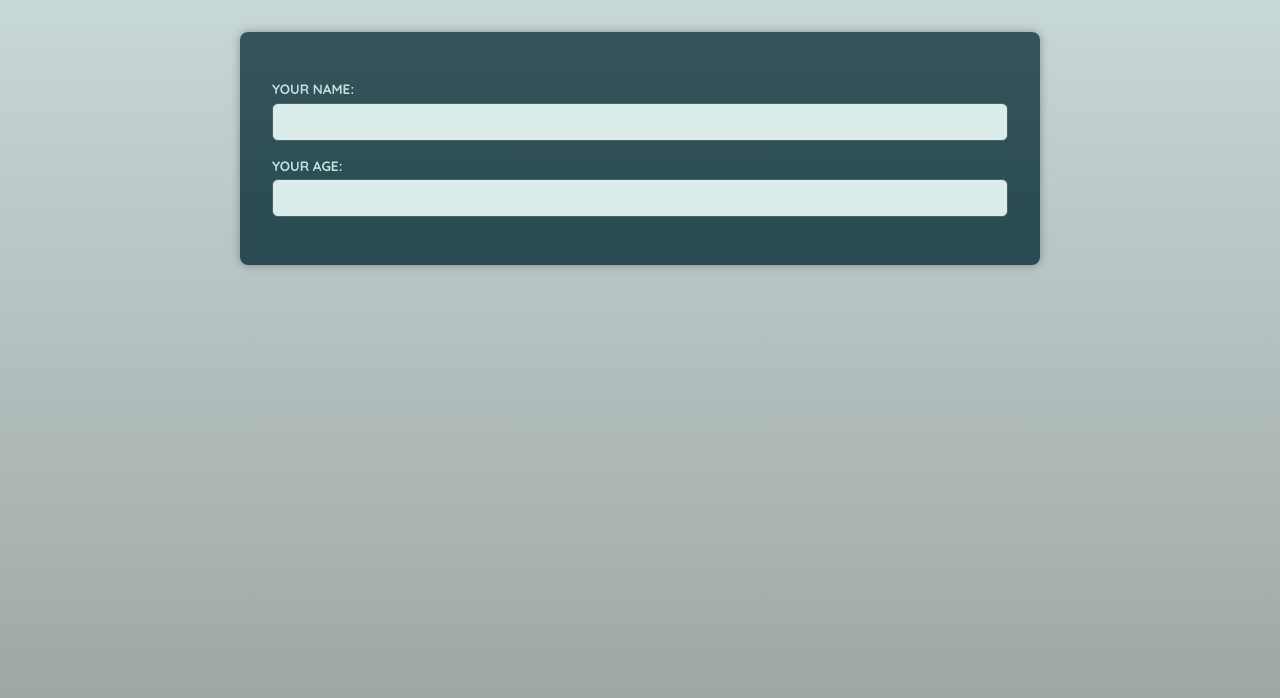
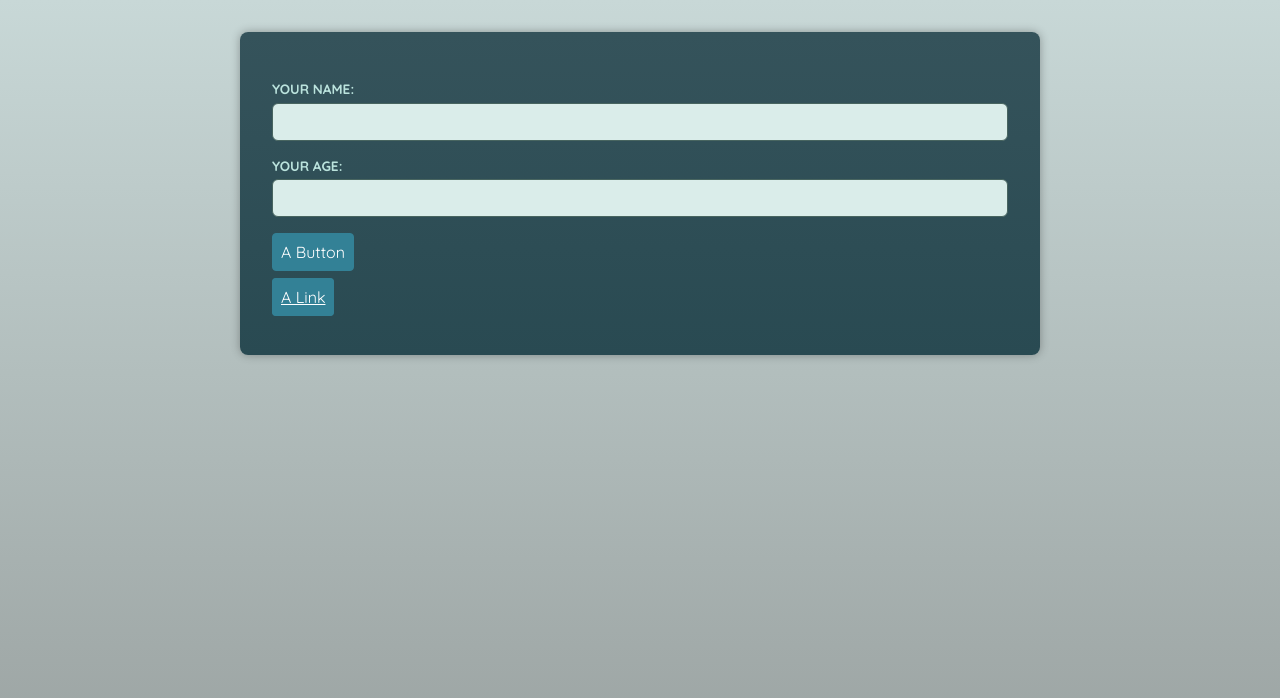
Before and after one commit to TetianaKlitna/react-typescript-advanced, a React (Vite) app: page / in a window 1280 px wide. Shown: the top 698 px of the page. Built offline with nearby package versions, Linux system fonts and the light colour scheme; a web font is replaced by a local one.

Commit message:
'Button'

```diff
--- a/src/App.tsx
+++ b/src/App.tsx
@@ -1,10 +1,17 @@
 import Input from './components/Input';
+import Button from './components/Button';
 
 function App() {
   return (
     <>
-      <Input label="Your name:" id="name" type="text"/>
+      <Input label="Your name:" id="name" type="text" />
       <Input label="Your age:" id="age" type="number" />
+      <p>
+        <Button el="button">A Button</Button>
+      </p>
+      <p>
+        <Button el="link" href="https://google.com">A Link</Button>
+      </p>
     </>
   );
 }
--- /dev/null
+++ b/src/components/Button.tsx
@@ -0,0 +1,19 @@
+import { ComponentPropsWithoutRef } from 'react';
+
+type ButtonProps = {
+  el: 'button';
+} & ComponentPropsWithoutRef<'button'>;
+
+type LinkProps = {
+  el: 'link';
+} & ComponentPropsWithoutRef<'a'>;
+
+const Button = (props: ButtonProps | LinkProps) => {
+  const { el } = props;
+  if (el === 'link') {
+    return <a {...props} className="button"></a>;
+  }
+  return <button {...props} className="button"></button>;
+};
+
+export default Button;
```
